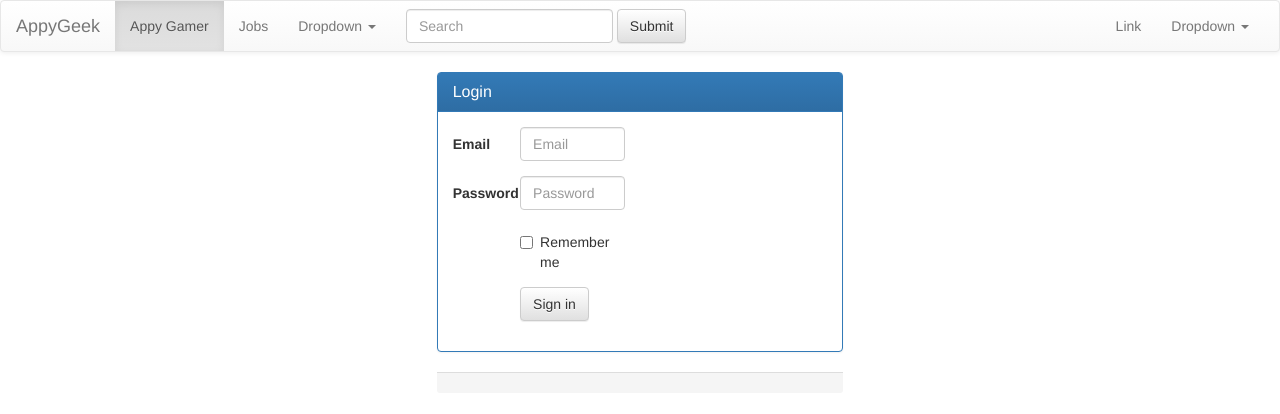
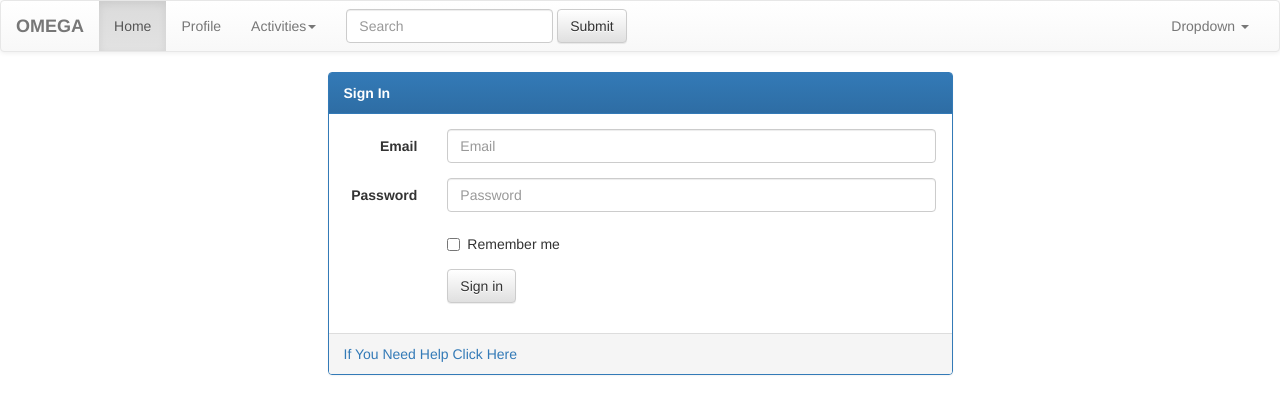
Before and after one commit to AmalBaiju/workshop, a Django app: page / in a window 1280 px wide. Shown: the top 414 px of the page. Run offline with Django 3.2, Linux system fonts and the light colour scheme; some libraries are stand-ins or nearby versions.

Commit message:
third commit

```diff
--- a/registration/templates/index.html
+++ b/registration/templates/index.html
@@ -1,110 +1,209 @@
+
+
 {%  load staticfiles %}
+
 <!DOCTYPE html>
+
 <html lang="en">
-<head><!-- Latest compiled and minified CSS -->
-<link rel="stylesheet" href="{%  static 'css/bootstrap.min.css' %}" integrity="sha384-1q8mTJOASx8j1Au+a5WDVnPi2lkFfwwEAa8hDDdjZlpLegxhjVME1fgjWPGmkzs7" crossorigin="anonymous">
 
-<!-- Optional theme -->
-<link rel="stylesheet" href="{%  static 'css/bootstrap-theme.min.css' %}" integrity="sha384-fLW2N01lMqjakBkx3l/M9EahuwpSfeNvV63J5ezn3uZzapT0u7EYsXMjQV+0En5r" crossorigin="anonymous">
+<head>
 
-<!-- Latest compiled and minified JavaScript -->
+    <!-- Latest compiled and minified CSS -->
+
+    <link rel="stylesheet" href="{%  static 'css/bootstrap.min.css' %}" integrity="sha384-1q8mTJOASx8j1Au+a5WDVnPi2lkFfwwEAa8hDDdjZlpLegxhjVME1fgjWPGmkzs7" crossorigin="anonymous"><!-- Optional theme -->
+
+    <link rel="stylesheet" href="{%  static 'css/bootstrap-theme.min.css' %}" integrity="sha384-fLW2N01lMqjakBkx3l/M9EahuwpSfeNvV63J5ezn3uZzapT0u7EYsXMjQV+0En5r" crossorigin="anonymous"><!-- Latest compiled and minified JavaScript -->
+
     <script src="{%  static 'js/bootstrap.min.js' %}" integrity="sha384-0mSbJDEHialfmuBBQP6A4Qrprq5OVfW37PRR3j5ELqxss1yVqOtnepnHVP9aJ7xS" crossorigin="anonymous"></script>
-    <meta charset="UTF-8">
-    <title>Title</title>
+
+    <script type="text/javascript" src="{%  static 'js/bootstrap.min.js' %}"></script>
+
+    <script type="text/javascript" src="{%  static 'js/jquery-1.11.1.min.js' %}"></script>
+
 </head>
-<body><nav class="navbar navbar-default">
+
+<body>
+
+<nav class="navbar navbar-default">
+
     <div class="container-fluid">
+
         <!-- Brand and toggle get grouped for better mobile display -->
+
         <div class="navbar-header">
+
             <button type="button" class="navbar-toggle collapsed" data-toggle="collapse" data-target="#bs-example-navbar-collapse-1" aria-expanded="false">
+
                 <span class="sr-only">Toggle navigation</span>
+
                 <span class="icon-bar"></span>
+
                 <span class="icon-bar"></span>
+
                 <span class="icon-bar"></span>
+
             </button>
-      <a class="navbar-brand" href="#">AppyGeek</a>
+
+            <a class="navbar-brand" href="#"><b>OMEGA</b></a>
+
         </div>
 
         <!-- Collect the nav links, forms, and other content for toggling -->
+
         <div class="collapse navbar-collapse" id="bs-example-navbar-collapse-1">
+
             <ul class="nav navbar-nav">
-        <li class="active"><a href="http://www.news-republic.com/appygamer/">Appy Gamer <span class="sr-only">(current)</span></a></li>
-        <li><a href="http://www.news-republic.com/jobs/">Jobs</a></li>
+
+                <li class="active"><a href="#">Home <span class="sr-only">(current)</span></a></li>
+
+                <li><a href="#">Profile</a></li>
+
                 <li class="dropdown">
-          <a href="#" class="dropdown-toggle" data-toggle="dropdown" role="button" aria-haspopup="true" aria-expanded="false">Dropdown <span class="caret"></span></a>
-         <ul class="dropdown-menu" aria-labelledby="dropdownMenu1">
+
+                    <a href="#" class="dropdown-toggle" data-toggle="dropdown" role="button" aria-haspopup="true" aria-expanded="false">Activities<span class="caret"></span></a>
+
+                    <ul class="dropdown-menu">
+
                         <li><a href="#">Action</a></li>
+
                         <li><a href="#">Another action</a></li>
+
                         <li><a href="#">Something else here</a></li>
+
                         <li role="separator" class="divider"></li>
+
                         <li><a href="#">Separated link</a></li>
+
+                        <li role="separator" class="divider"></li>
+
+                        <li><a href="#">One more separated link</a></li>
+
                     </ul>
+
                 </li>
+
             </ul>
+
             <form class="navbar-form navbar-left" role="search">
+
                 <div class="form-group">
+
                     <input type="text" class="form-control" placeholder="Search">
-        </div>
-        <button type="submit" class="btn btn-default">Submit</button>
-      </form>
-      <ul class="nav navbar-nav navbar-right">
-        <li><a href="#">Link</a></li>
-        <li class="dropdown">
-          <a href="#" class="dropdown-toggle" data-toggle="dropdown" role="button" aria-haspopup="true" aria-expanded="false">Dropdown <span class="caret"></span></a>
-          <ul class="dropdown-menu" aria-labelledby="dropdownMenu1">
-    <li><a href="#">Action</a></li>
-    <li><a href="#">Another action</a></li>
-    <li><a href="#">Something else here</a></li>
-    <li role="separator" class="divider"></li>
-    <li><a href="#">Separated link</a></li>
-  </ul>
-        </li>
-      </ul>
-    </div><!-- /.navbar-collapse -->
-  </div><!-- /.container-fluid -->
-</nav>
-<div class="row">
-  <div class="col-md-4 col-md-offset-4"><div class="panel panel-primary">
-  <div class="panel-heading">
-    <h3 class="panel-title">Login</h3>
-  </div>
-  <div class="panel-body">
-    <form class="form-horizontal">
-  <div class="form-group">
-    <label for="inputEmail3" class="col-sm-2 control-label">Email</label>
-    <div class="col-md-4">
-      <input type="email" class="form-control" id="inputEmail3" placeholder="Email">
-    </div>
-  </div>
-  <div class="form-group">
-    <label for="inputPassword3" class="col-sm-2 control-label">Password</label>
-    <div class="col-md-4">
-      <input type="password" class="form-control" id="inputPassword3" placeholder="Password">
-    </div>
-  </div>
-  <div class="form-group">
-    <div class="col-sm-offset-2 col-sm-4">
-      <div class="checkbox">
-        <label>
-          <input type="checkbox"> Remember me
-        </label>
-      </div>
-    </div>
-  </div>
-  <div class="form-group">
-    <div class="col-sm-offset-2 col-sm-10">
-      <button type="submit" class="btn btn-default">Sign in</button>
-    </div>
-  </div>
-</form>
-  </div></div>
-       <div class="panel-footer"></div>
+
                 </div>
 
+                <button type="submit" class="btn btn-default">Submit</button>
 
+            </form>
 
+            <ul class="nav navbar-nav navbar-right">
 
+                <li class="dropdown">
+
+                    <a href="#" class="dropdown-toggle" data-toggle="dropdown" role="button" aria-haspopup="true" aria-expanded="false">Dropdown <span class="caret"></span></a>
+
+                    <ul class="dropdown-menu">
+
+                        <li><a href="#">Action</a></li>
+
+                        <li><a href="#">Another action</a></li>
+
+                        <li><a href="#">Something else here</a></li>
+
+                        <li role="separator" class="divider"></li>
+
+                        <li><a href="#">Separated link</a></li>
+
+                    </ul>
+
+                </li>
+
+            </ul>
+
+        </div><!-- /.navbar-collapse -->
+
+    </div><!-- /.container-fluid -->
+
+</nav>
+
+<div class="row">
+
+    <div class="col-md-6 col-md-offset-3">
+
+        <div class="panel panel-primary">
+
+            <div class="panel-heading" ><b>Sign In</b></div>
+
+            <div class="panel-body">
+
+                <form class="form-horizontal">
+
+                    <div class="form-group">
+
+                        <label for="inputEmail3" class="col-sm-2 control-label">Email</label>
+
+                        <div class="col-sm-10">
+
+                            <input type="email" class="form-control" id="inputEmail3" placeholder="Email">
 
                         </div>
+
+                    </div>
+
+                    <div class="form-group">
+
+                        <label for="inputPassword3" class="col-sm-2 control-label">Password</label>
+
+                        <div class="col-sm-10">
+
+                            <input type="password" class="form-control" id="inputPassword3" placeholder="Password">
+
+                        </div>
+
+                    </div>
+
+                    <div class="form-group">
+
+                        <div class="col-sm-offset-2 col-sm-10">
+
+                            <div class="checkbox">
+
+                                <label>
+
+                                    <input type="checkbox"> Remember me
+
+                                </label>
+
+                            </div>
+
+                        </div>
+
+                    </div>
+
+                    <div class="form-group">
+
+                        <div class="col-sm-offset-2 col-sm-10">
+
+                            <button type="submit" class="btn btn-default">Sign in</button>
+
+                        </div>
+
+                    </div>
+
+                </form>
+
+            </div>
+
+            <div class="panel-footer"><a href="http://www.google.co.in">If You Need Help Click Here</a></div>
+
+        </div>
+
+    </div>
+
+    <div class="col-md-6"></div>
+
+</div>
+
 </body>
+
 </html>
```
Lines whose indentation alone changed are shown as unchanged.
